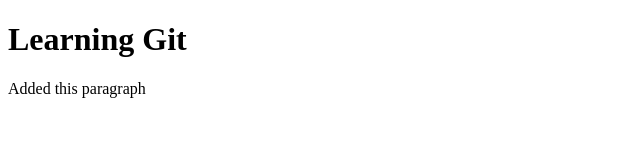
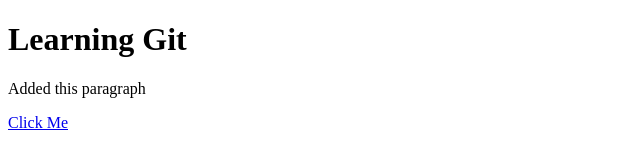
Before and after one commit to KeshavKumarYadav/learning-git, a plain HTML site: page index.html in a window 1280 px wide. Shown: the full height of the page, 0-640 px from the left. Drawn offline with Linux system fonts and the light colour scheme.

Commit message:
added link

```diff
--- a/index.html
+++ b/index.html
@@ -8,5 +8,6 @@
 <body>
     <h1>Learning Git</h1>
     <p>Added this paragraph</p>
+    <a href="abx.com">Click Me</a>
 </body>
 </html>
```
